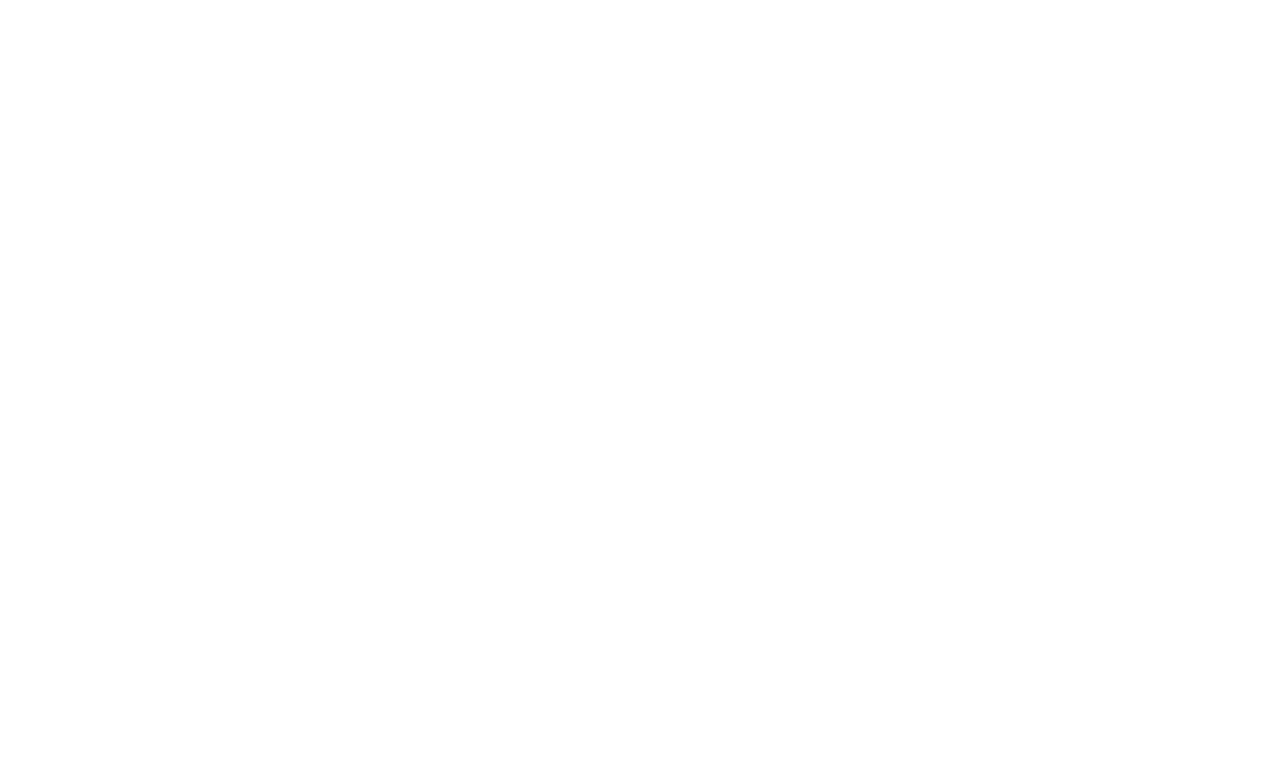
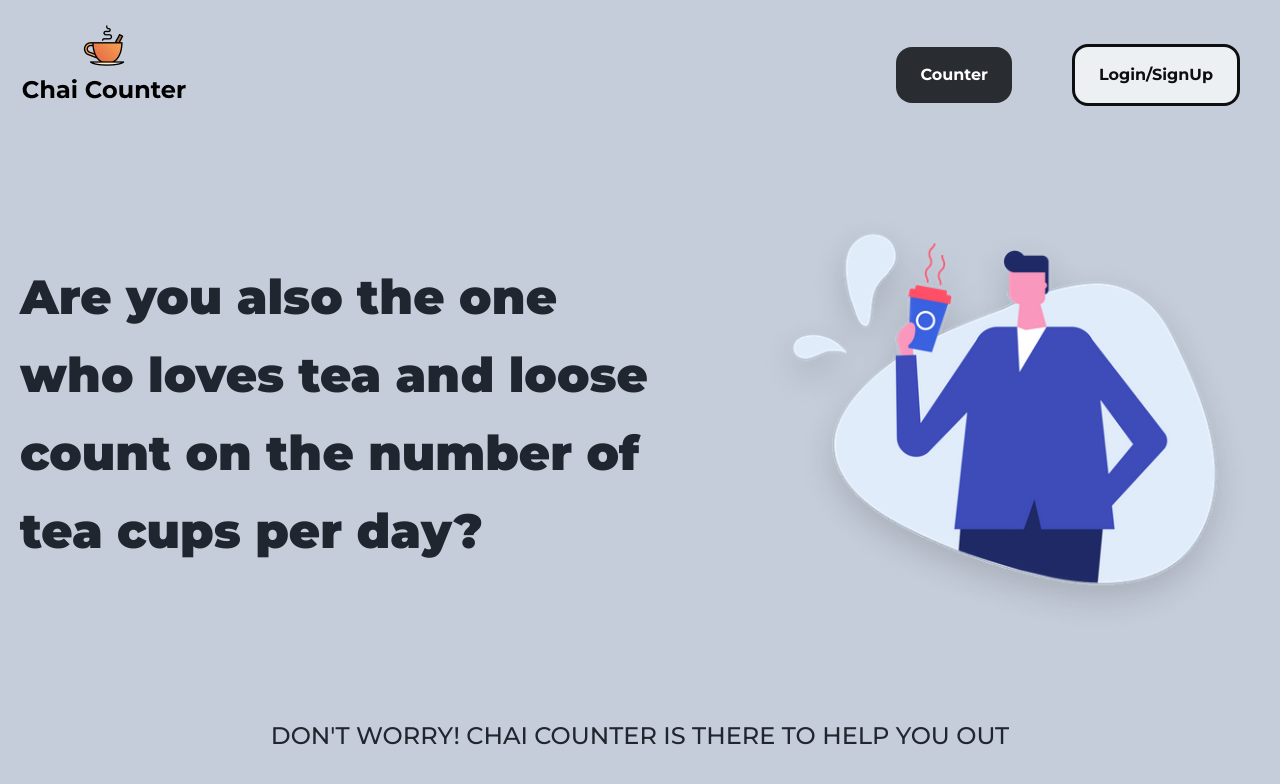
Before and after one commit to Jaspreet099/Chai-Counter-Frontend, a plain HTML site: page index.html in a window 1280 px wide. Drawn offline with nearby package versions, Linux system fonts and the light colour scheme; files that its build step writes are made by us from their sources.

Commit message:
index page linked with navbar and content added

```diff
--- a/index.html
+++ b/index.html
@@ -0,0 +1,59 @@
+<!DOCTYPE html>
+<html lang="en">
+
+<head>
+    <meta charset="UTF-8">
+    <meta http-equiv="X-UA-Compatible" content="IE=edge">
+    <meta name="viewport" content="width=device-width, initial-scale=1.0">
+    <link rel="stylesheet" href="./nav bar/style.css">
+    <link rel="stylesheet" href="./partials/style.css">
+    <title>Chai Counter</title>
+</head>
+<style>
+    @import url('https://fonts.googleapis.com/css2?family=Montserrat:ital,wght@0,100;0,200;0,300;0,400;0,500;0,700;0,800;0,900;1,100;1,200;1,300;1,400;1,500;1,600;1,700;1,800&display=swap');
+
+    .para {
+        font-family: 'Montserrat';
+        font-style: normal;
+        font-weight: 900;
+        font-size: 48px;
+        color: #20262F;
+    }
+
+    .txtCenter {
+        font-family: 'Montserrat';
+        font-style: normal;
+        font-weight: 500;
+        font-size: 24px;
+        text-transform: uppercase;
+        color: #20262F;
+    }
+</style>
+
+<body>
+    <!-- loading nav bar on every page -->
+    <div id="nav-placeholder"></div>
+    <script src="//code.jquery.com/jquery.min.js"></script>
+    <script>
+        $.get("../nav bar/nav.html", function (data) {
+            $("#nav-placeholder").replaceWith(data);
+        });
+    </script>
+
+    <section class=" body-font">
+        <div class="container mx-auto flex px-5 py-10 md:flex-row flex-col items-center">
+            <div class="lg:flex-grow md:w-1/2 lg:pr-24 md:pr-16 flex flex-col md:items-start md:text-left mb-16 md:mb-0 items-center text-center">
+                <p class="para mb-4 leading-relaxed">Are you also the one who loves tea and loose count on the number of tea cups per day? </p>
+            </div>
+            <div class="lg:max-w-lg lg:w-full md:w-1/2 w-5/6">
+                <img class="object-cover object-center rounded" alt="hero" src="./images/herosection.png">
+            </div>
+        </div>
+        <div class="container text-center mb-10">
+            <p class="txtCenter">Don't worry! Chai counter is there to help you out</p>
+        </div>
+    </section>
+
+</body>
+
+</html>
```
Also changed, not shown: counter/counter.html (+1 -1 lines).
